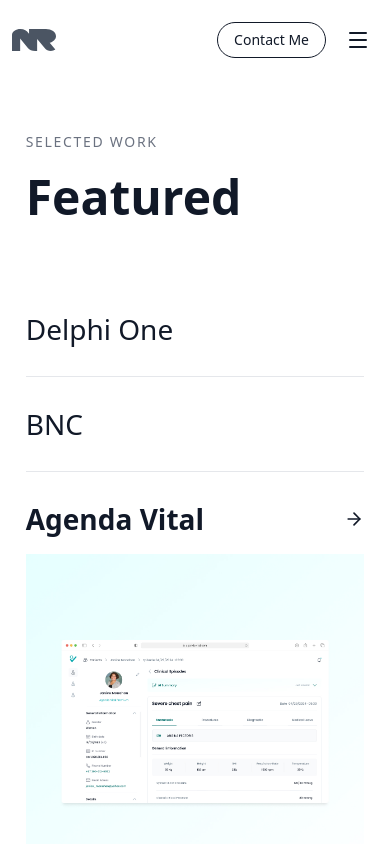
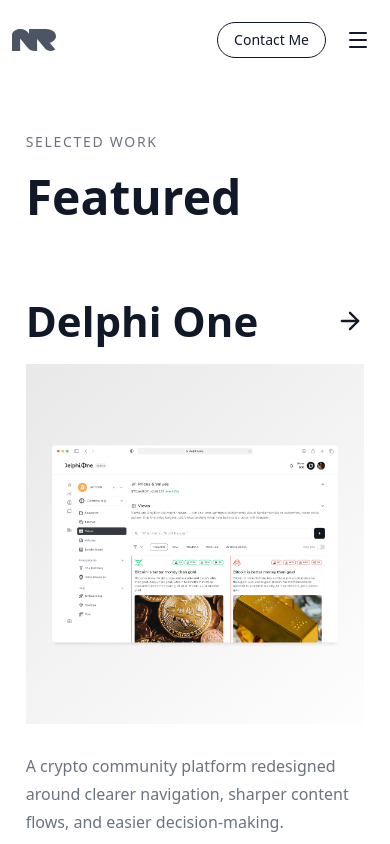
Before and after one commit to ABilevich/natasha-ritzer-portfolio, a React (Vite) app: page /projects in a window 390 px wide. Shown: the top 844 px of the page. Built offline with nearby package versions, Linux system fonts and the light colour scheme.

Commit message:
Chore: changed mobile featured interaction to always open.

```diff
--- a/src/features/projects/components/ProjectsFeaturedSection.tsx
+++ b/src/features/projects/components/ProjectsFeaturedSection.tsx
@@ -1,4 +1,4 @@
-import { useEffect, useRef, useState } from 'react'
+import { useState } from 'react'
 import { ArrowRight } from 'lucide-react'
 import { cn } from '@/lib/utils'
 import { projects } from '../projectsContent'
@@ -10,7 +10,6 @@
   const defaultProjectSlug = featuredProjects[0]?.slug
   const [selectedProjectSlug, setSelectedProjectSlug] =
     useState(defaultProjectSlug)
-  const projectItemRefs = useRef<Record<string, HTMLLIElement | null>>({})
 
   const activeProjectSlug = selectedProjectSlug ?? defaultProjectSlug
 
@@ -18,70 +17,9 @@
     featuredProjects.find((project) => project.slug === activeProjectSlug) ??
     featuredProjects[0]
 
-  useEffect(() => {
-    const mediaQuery = window.matchMedia('(max-width: 1023px)')
-    let frameId: number | null = null
-
-    function updateActiveProject() {
-      if (!mediaQuery.matches) {
-        return
-      }
-
-      const viewportTarget = window.innerHeight * 0.42
-      let nearestSlug = defaultProjectSlug
-      let nearestDistance = Number.POSITIVE_INFINITY
-
-      featuredProjects.forEach((project) => {
-        const item = projectItemRefs.current[project.slug]
-        const trigger = item?.querySelector('button')
-
-        if (!trigger) {
-          return
-        }
-
-        const rect = trigger.getBoundingClientRect()
-        const triggerCenter = rect.top + rect.height / 2
-        const distance = Math.abs(triggerCenter - viewportTarget)
-
-        if (distance < nearestDistance) {
-          nearestDistance = distance
-          nearestSlug = project.slug
-        }
-      })
-
-      if (nearestSlug) {
-        setSelectedProjectSlug((currentSlug) =>
-          currentSlug === nearestSlug ? currentSlug : nearestSlug,
-        )
-      }
-    }
-
-    function scheduleUpdate() {
-      if (frameId !== null) {
-        return
-      }
-
-      frameId = window.requestAnimationFrame(() => {
-        frameId = null
-        updateActiveProject()
-      })
-    }
-
-    updateActiveProject()
-    window.addEventListener('scroll', scheduleUpdate, { passive: true })
-    window.addEventListener('resize', scheduleUpdate)
-    mediaQuery.addEventListener('change', scheduleUpdate)
-
-    return () => {
-      if (frameId !== null) {
-        window.cancelAnimationFrame(frameId)
-      }
-
-      window.removeEventListener('scroll', scheduleUpdate)
-      window.removeEventListener('resize', scheduleUpdate)
-      mediaQuery.removeEventListener('change', scheduleUpdate)
-    }
-  }, [defaultProjectSlug])
+  function handleProjectSelect(projectSlug: string) {
+    setSelectedProjectSlug(projectSlug)
+  }
 
   return (
     <section
@@ -104,25 +42,46 @@
             </div>
           </div>
 
-          <ul className="m-0 flex list-none flex-col gap-8 p-0 md:gap-10">
+          <div className="-mt-4 flex flex-col gap-14 lg:hidden">
+            {featuredProjects.map((project) => (
+              <article key={project.slug} className="w-full">
+                <div className="mb-5 grid grid-cols-[minmax(0,1fr)_auto] items-center gap-4">
+                  <h2 className="m-0 text-[42px] font-semibold leading-[46px] tracking-normal text-[#111928]">
+                    {project.title}
+                  </h2>
+                  <ArrowRight
+                    className="size-7 text-[#111928]"
+                    aria-hidden="true"
+                  />
+                </div>
+                <ProjectPlaceholderTile
+                  project={project}
+                  metaVariant="featured"
+                  className="h-[clamp(360px,92vw,500px)]"
+                />
+                <p className="m-0 mt-7 text-base font-normal leading-7 tracking-normal text-[#6b7280]">
+                  {project.description}
+                </p>
+              </article>
+            ))}
+          </div>
+
+          <ul className="m-0 hidden list-none flex-col gap-8 p-0 md:gap-10 lg:flex">
             {featuredProjects.map((project) => {
               const isActive = project.slug === activeProject.slug
 
               return (
                 <li
                   key={project.slug}
-                  ref={(node) => {
-                    projectItemRefs.current[project.slug] = node
-                  }}
                   className="border-b border-[#e5e7eb] pb-8 last:border-b-0 last:pb-0 md:pb-10"
                 >
                   <button
                     type="button"
                     aria-pressed={isActive}
                     data-active={isActive}
-                    onClick={() => setSelectedProjectSlug(project.slug)}
-                    onFocus={() => setSelectedProjectSlug(project.slug)}
-                    onMouseEnter={() => setSelectedProjectSlug(project.slug)}
+                    onClick={() => handleProjectSelect(project.slug)}
+                    onFocus={() => handleProjectSelect(project.slug)}
+                    onMouseEnter={() => handleProjectSelect(project.slug)}
                     className={cn(
                       'group/title grid w-full cursor-pointer grid-cols-[minmax(0,1fr)_auto] items-center gap-4 border-0 bg-transparent px-0 py-0 text-left text-[#111928] transition-colors focus-visible:outline focus-visible:outline-2 focus-visible:outline-offset-4 focus-visible:outline-[#111928] md:gap-6',
                       isActive ? 'font-bold' : 'font-normal',
@@ -148,18 +107,6 @@
                       aria-hidden="true"
                     />
                   </button>
-                  {isActive ? (
-                    <div className="mt-5 flex flex-col gap-4 lg:hidden">
-                      <ProjectPlaceholderTile
-                        project={project}
-                        metaVariant="featured"
-                        className="h-[clamp(310px,86vw,430px)]"
-                      />
-                      <p className="m-0 text-base font-normal leading-6 tracking-normal text-[#6b7280]">
-                        {project.description}
-                      </p>
-                    </div>
-                  ) : null}
                 </li>
               )
             })}
```
